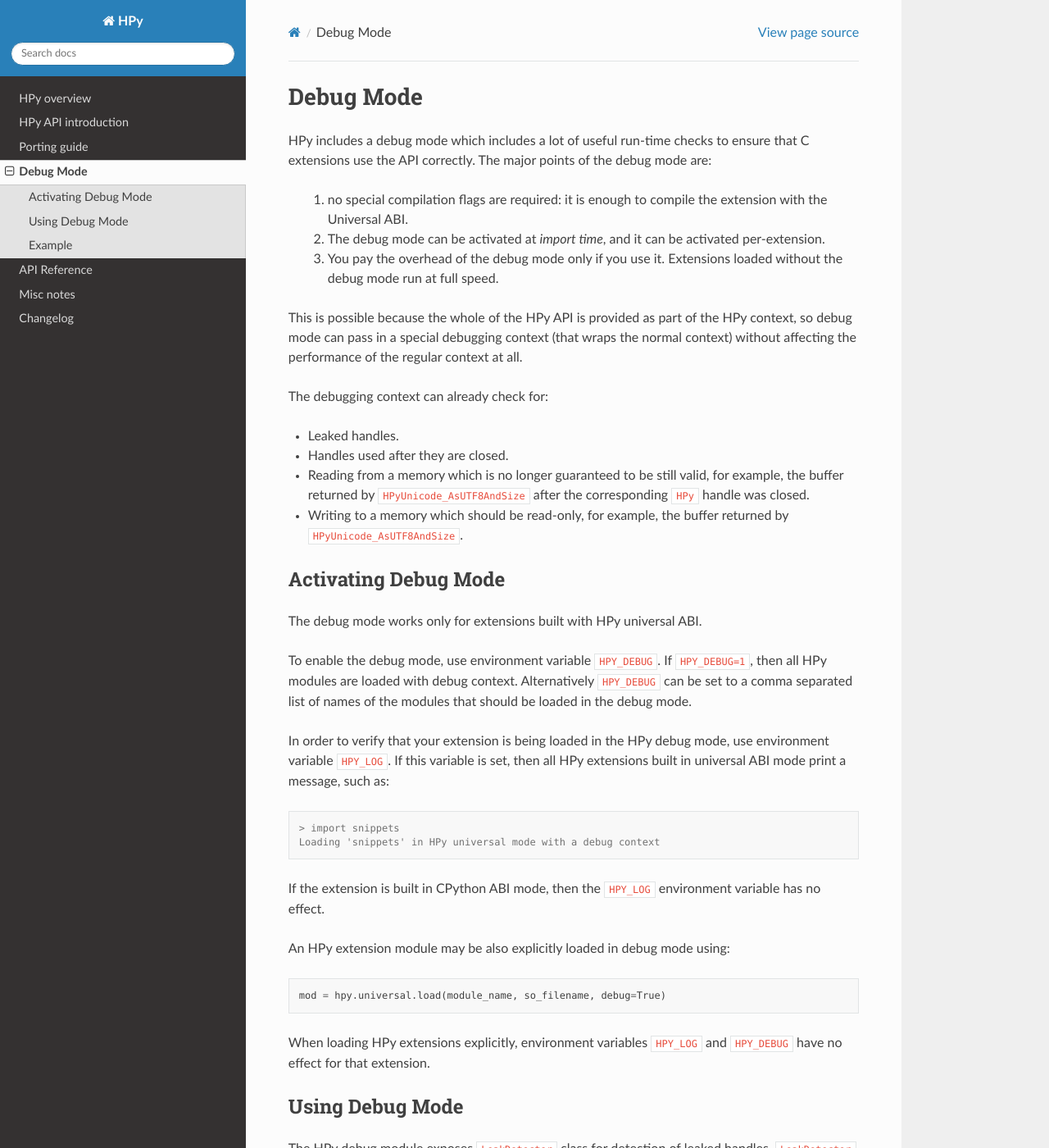
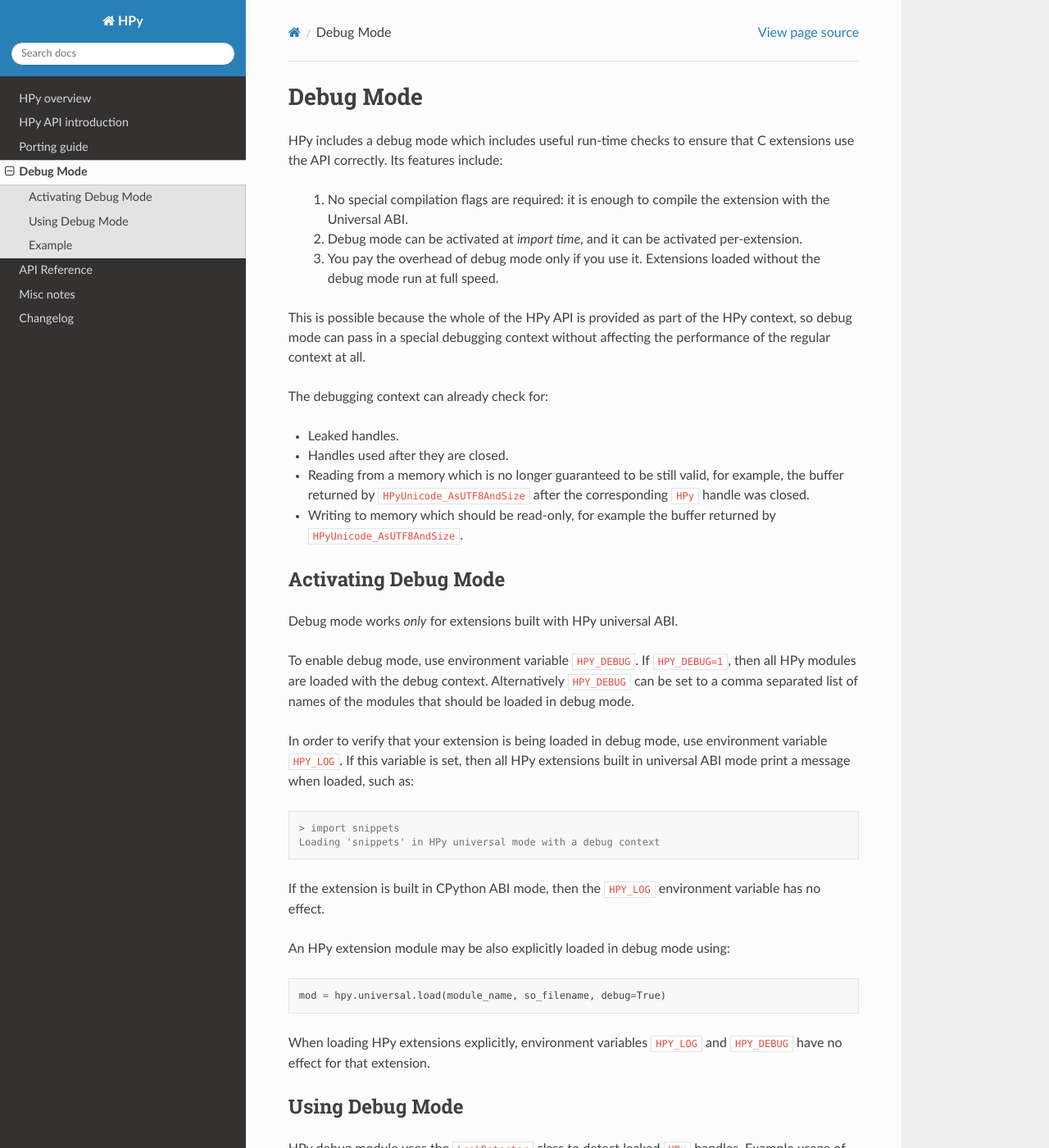
Before and after one commit to hpyproject/hpy, a Sphinx documentation site: the page built from docs/debug-mode.rst, in a window 1280 px wide and 1400 px high. Shown: the whole window at 82% size. Built offline with Sphinx 7.4.7 and the Read the Docs theme 2.0.0, drawn with Linux system fonts in a browser that asks for light colours; some of the changed text lies outside the part shown.

Commit message:
update docs

```diff
--- a/docs/debug-mode.rst
+++ b/docs/debug-mode.rst
@@ -1,22 +1,21 @@
 Debug Mode
 ==========
 
-HPy includes a debug mode which includes a lot of useful run-time checks to
-ensure that C extensions use the API correctly. The major points of the debug mode are:
+HPy includes a debug mode which includes useful run-time checks to ensure
+that C extensions use the API correctly. Its features include:
 
-    1. no special compilation flags are required: it is enough to compile the extension
-       with the Universal ABI.
+    1. No special compilation flags are required: it is enough to compile the
+       extension with the Universal ABI.
 
-    2. The debug mode can be activated at *import time*, and it can be activated
+    2. Debug mode can be activated at *import time*, and it can be activated
        per-extension.
 
-    3. You pay the overhead of the debug mode only if you use it. Extensions loaded
+    3. You pay the overhead of debug mode only if you use it. Extensions loaded
        without the debug mode run at full speed.
 
-This is possible because the whole of the HPy API is provided
-as part of the HPy context, so debug mode can pass in a special debugging
-context (that wraps the normal context) without affecting the performance of
-the regular context at all.
+This is possible because the whole of the HPy API is provided as part of the HPy
+context, so debug mode can pass in a special debugging context without affecting
+the performance of the regular context at all.
 
 The debugging context can already check for:
 
@@ -25,23 +24,23 @@
 * Reading from a memory which is no longer guaranteed to be still valid,
   for example, the buffer returned by ``HPyUnicode_AsUTF8AndSize`` after the
   corresponding ``HPy`` handle was closed.
-* Writing to a memory which should be read-only, for example,
-  the buffer returned by ``HPyUnicode_AsUTF8AndSize``.
+* Writing to memory which should be read-only, for example the buffer
+  returned by ``HPyUnicode_AsUTF8AndSize``.
 
 
 Activating Debug Mode
 ---------------------
 
-The debug mode works only for extensions built with HPy universal ABI.
+Debug mode works *only* for extensions built with HPy universal ABI.
 
-To enable the debug mode, use environment variable ``HPY_DEBUG``.
-If ``HPY_DEBUG=1``, then all HPy modules are loaded with debug context.
+To enable debug mode, use environment variable ``HPY_DEBUG``. If
+``HPY_DEBUG=1``, then all HPy modules are loaded with the debug context.
 Alternatively ``HPY_DEBUG`` can be set to a comma separated list of names
-of the modules that should be loaded in the debug mode.
+of the modules that should be loaded in debug mode.
 
-In order to verify that your extension is being loaded in the HPy debug mode,
-use environment variable ``HPY_LOG``. If this variable is set, then all HPy
-extensions built in universal ABI mode print a message, such as:
+In order to verify that your extension is being loaded in debug mode, use
+environment variable ``HPY_LOG``. If this variable is set, then all HPy
+extensions built in universal ABI mode print a message when loaded, such as:
 
 .. code-block:: console
 
@@ -50,8 +49,8 @@
 
 .. Note: the output above is tested in test_leak_detector_with_traces_output
 
-If the extension is built in CPython ABI mode, then the ``HPY_LOG``
-environment variable has no effect.
+If the extension is built in CPython ABI mode, then the ``HPY_LOG`` environment
+variable has no effect.
 
 An HPy extension module may be also explicitly loaded in debug mode using::
 
@@ -64,27 +63,26 @@
 Using Debug Mode
 ----------------
 
-The HPy debug module exposes ``LeakDetector`` class for detection of
-leaked handles. ``LeakDetector`` can be used to check that some code does
-not leave behind unclosed ``HPy`` handles. For example:
+HPy debug module uses the ``LeakDetector`` class to detect leaked ``HPy``
+handles. Example usage of ``LeakDetector``:
 
 .. literalinclude:: examples/tests.py
   :language: python
   :start-at: def test_leak_detector
   :end-before: # END: test_leak_detector
 
-Additionally, the debug module also exposes pytest fixture ``hpy_debug`` that
-, for the time being, enables the ``LeakDetector``, but may also enable other
-useful debugging facilities.
+Additionally, the debug module also provides a pytest fixture, ``hpy_debug``,
+that for the time being, enables the ``LeakDetector``. In the future, it
+may also enable other useful debugging facilities.
 
 .. literalinclude:: examples/tests.py
   :language: python
   :start-at: from hpy.debug.pytest import hpy_debug
   :end-at: # Run some HPy extension code
 
-**ATTENTION**: the usage of ``LeakDetector`` or ``hpy_debug`` by itself does not
-enable the HPy debug mode! If the debug mode is not enabled for any extension,
-then those features do nothing useful (but also nothing harmful).
+**ATTENTION**: The usage of ``LeakDetector`` or ``hpy_debug`` by itself does not
+enable HPy debug mode! If debug mode is not enabled for any extension, then
+those features have no effect.
 
 When dealing with handle leaks, it is useful to get a stack trace of the
 allocation of the leaked handle. This feature has large memory requirements
--- a/docs/porting-guide.rst
+++ b/docs/porting-guide.rst
@@ -88,7 +88,7 @@
 Let's quote the Python/C documentation about `GC support
 <https://docs.python.org/3/c-api/gcsupport.html>`_
 
-  Python’s support for detecting and collecting garbage which involves
+  Python's support for detecting and collecting garbage which involves
   circular references requires support from object types which are
   “containers” for other objects which may also be containers. Types which do
   not store references to other objects, or which only store references to
```
Also changed, not shown: other parts of docs/porting-guide.rst (+2 -2 lines), docs/api.rst (+41 -38 lines), docs/overview.rst (+61 -52 lines), 2 other files.
